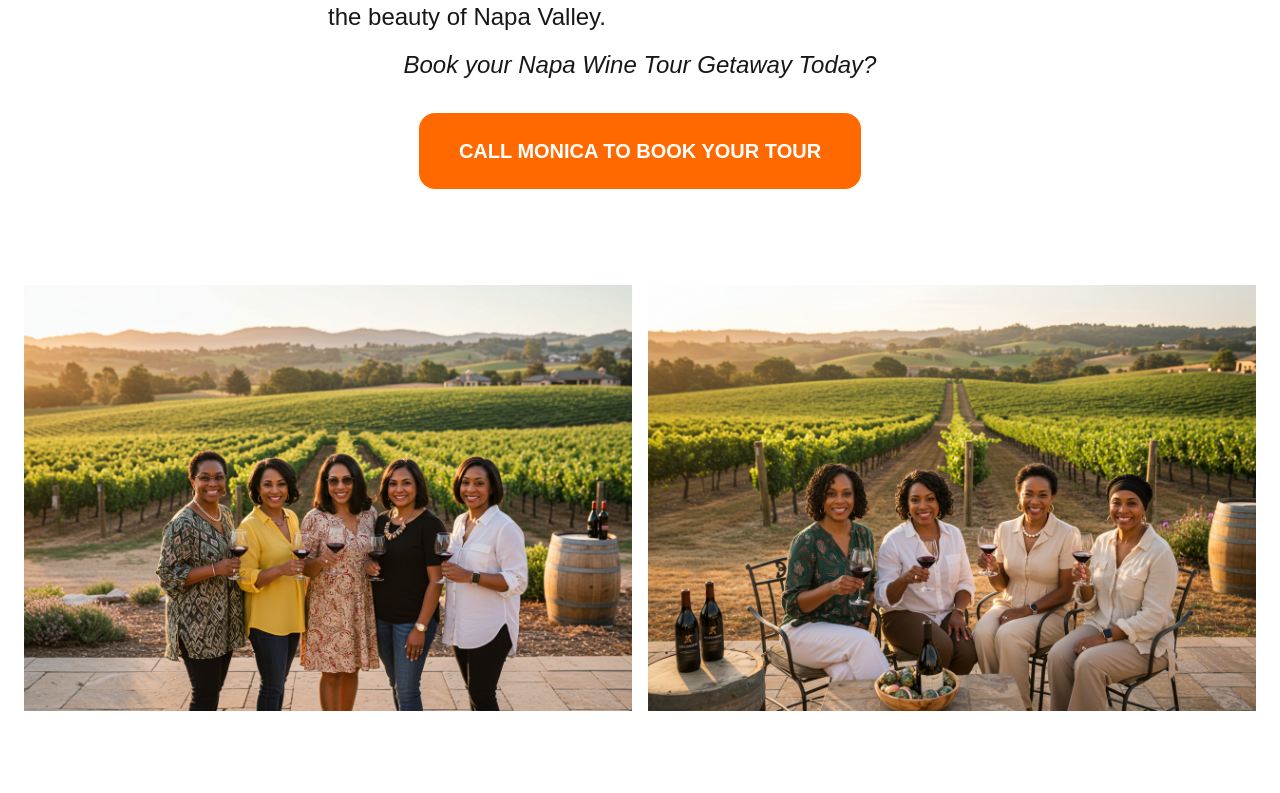
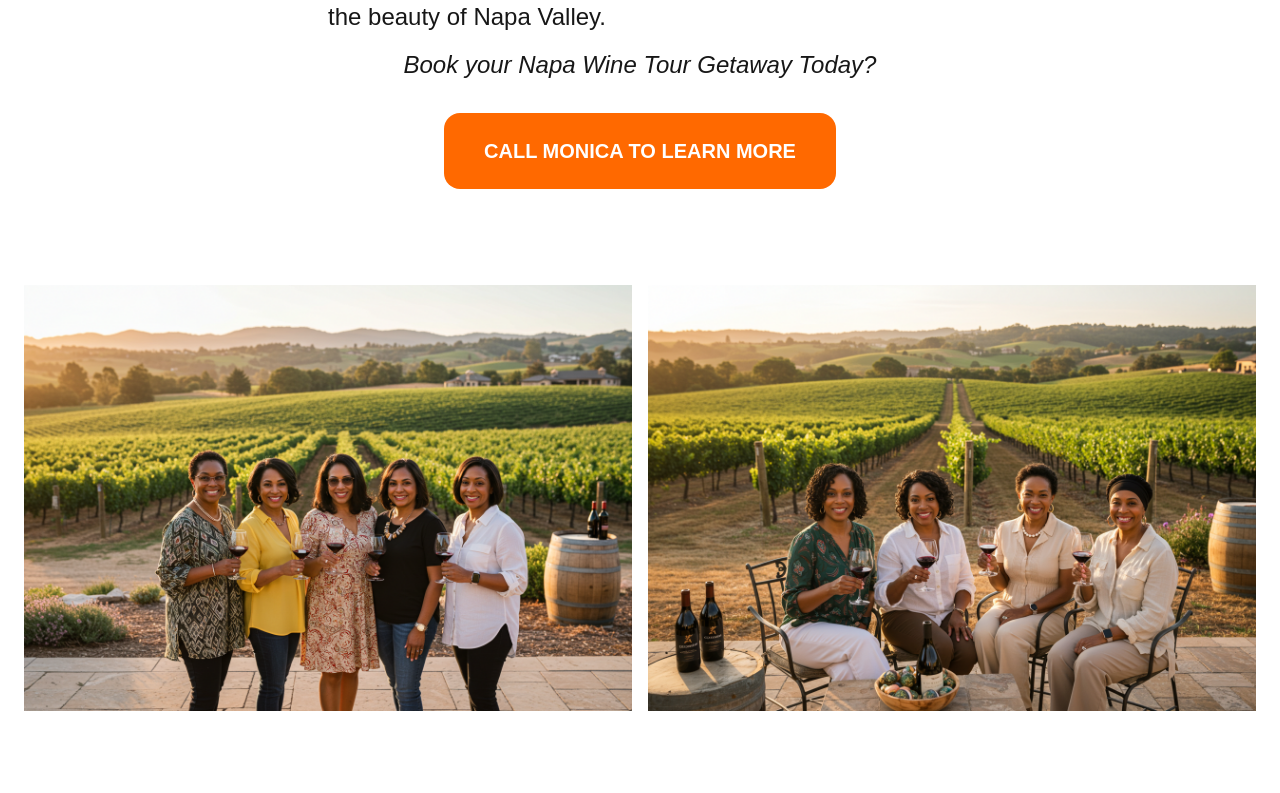
Before and after one commit to kgb4000/culturedtravelgroup, a Next.js app: page / in a window 1280 px wide. Shown: the part 2187-2980 px from the top of the page. Built offline with nearby package versions, Linux system fonts and the light colour scheme.

Commit message:
Added height: 100vh to css.

```diff
--- a/app/globals.css
+++ b/app/globals.css
@@ -21,4 +21,5 @@ body {
   color: var(--foreground);
   background: var(--background);
   font-family: Arial, Helvetica, sans-serif;
+  height: 100vh;
 }
--- a/app/page.js
+++ b/app/page.js
@@ -58,7 +58,7 @@ export default function Home() {
                 Book your Napa Wine Tour Getaway Today?
               </p>
               <Button
-                buttonText="Call Monica to Book Your Tour"
+                buttonText="Call Monica To Learn More"
                 bgColor="bg-orange-500"
                 textColor="text-white"
                 textSize="lg:text-xl"
@@ -221,7 +221,7 @@ export default function Home() {
           </div>
         </div>
         <div className="container max-w-9xl mx-auto my-20 px-6">
-          <section id="packages">
+          <section>
             <h2 className="text-2xl lg:text-5xl max-w-xl text-center mx-auto uppercase mb-6 lg:mb-10">
               Accommodations
             </h2>
@@ -487,7 +487,7 @@ export default function Home() {
                 </p>
               </div>
             </div>
-            <p className="text-center lg:text-2xl italic mb-4">
+            {/* <p className="text-center lg:text-2xl italic mb-4">
               Ready to book your Napa Wine Tour Getaway?
             </p>
             <Button
@@ -495,7 +495,7 @@ export default function Home() {
               bgColor="bg-orange-500"
               textColor="text-white"
               textSize="lg:text-xl"
-            />
+            /> */}
           </section>
         </div>
         <div className="container max-w-5xl mx-auto my-20 px-6">
--- a/components/Nav.js
+++ b/components/Nav.js
@@ -3,9 +3,6 @@
 import { useState } from 'react'
 import { Dialog, DialogPanel } from '@headlessui/react'
 import { Bars3Icon, XMarkIcon } from '@heroicons/react/24/outline'
-
-const calendly =
-  'https://calendly.com/mbweddings/fifteen-minute-call-with-monica-browne?'
 
 const navigation = [
   { name: 'Trip Details', href: '#itinerary' },
```
